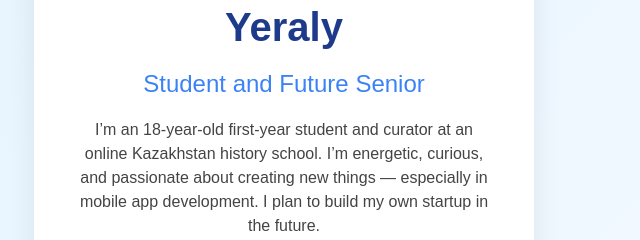
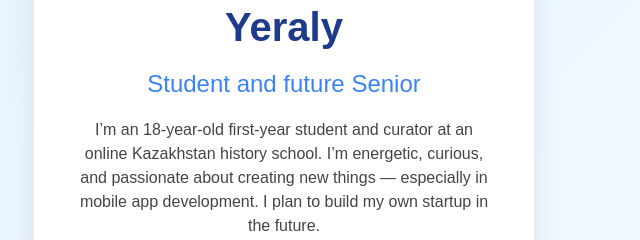
Before and after one commit to rahatulyeraly-source/my-devops-portfolio, a plain HTML site: page index.html in a window 1280 px wide. Shown: the part 288-528 px from the top of the page, 356-996 px from the left. Drawn offline with Linux system fonts and the light colour scheme.

Commit message:
Fix HTML formatting and update content

```diff
--- a/index.html
+++ b/index.html
@@ -13,7 +13,7 @@
         </div>
 
         <h1>Yeraly</h1>
-        <h2>Student and Future Senior</h2>
+        <h2>Student and future Senior</h2>
 
         <p class="bio">
             I’m an 18-year-old first-year student and curator at an online Kazakhstan history school.
```
